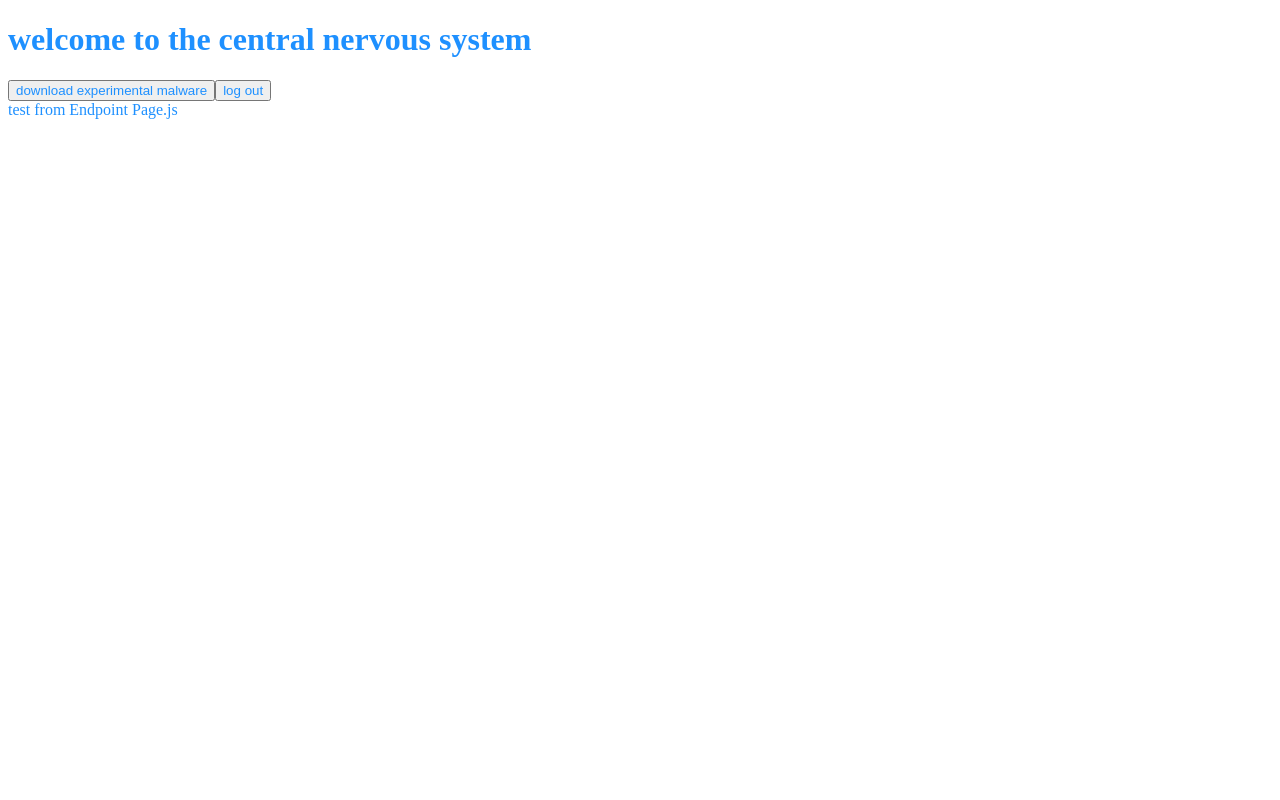
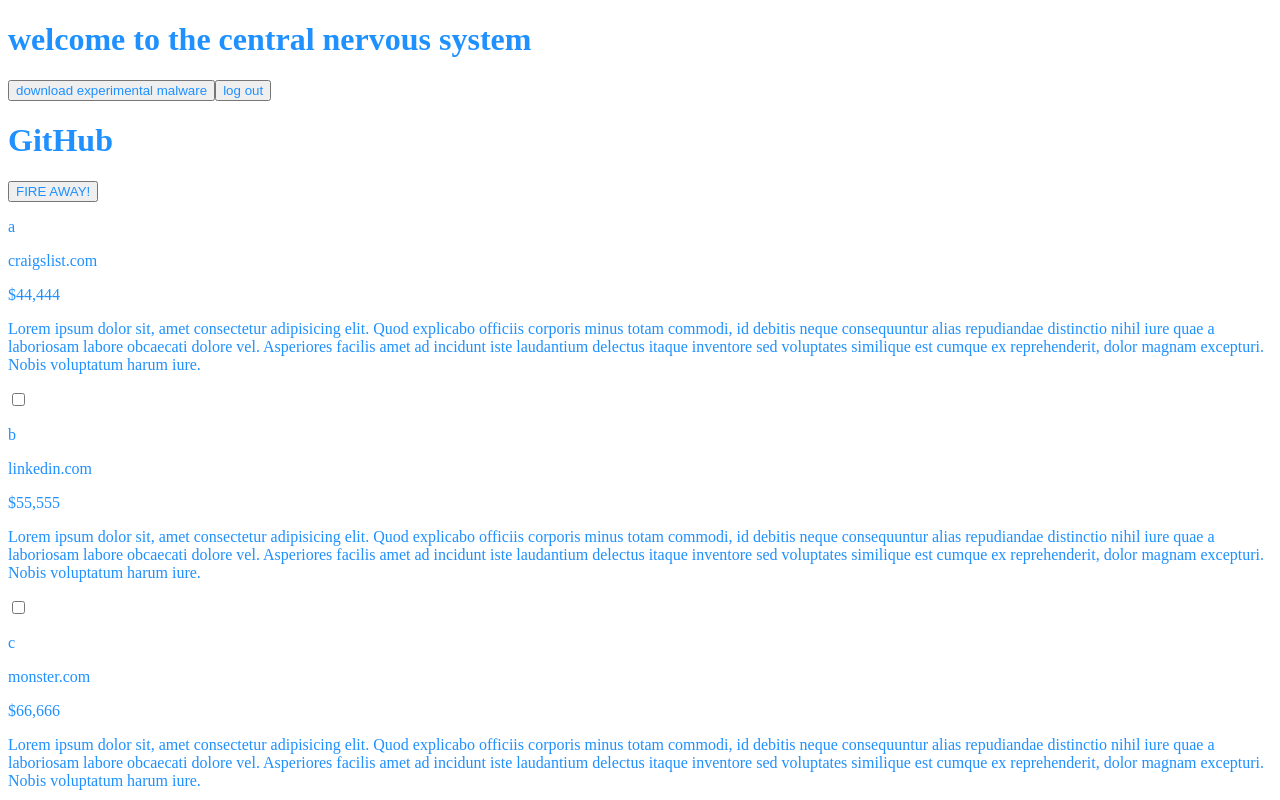
Before and after one commit to JS-Jr-Dev-Job-Board/admin-app, a React (Vite) app: page / in a window 1280 px wide. Shown: the top 800 px of the page. Built offline with nearby package versions, Linux system fonts and the light colour scheme; no server answers.

Commit message:
added uuidv4 to generate unique key components rendered when mapping.

```diff
--- a/package.json
+++ b/package.json
@@ -22,7 +22,9 @@
   "dependencies": {
     "@auth0/auth0-react": "^1.2.0",
     "react": "^17.0.1",
-    "react-dom": "^17.0.1"
+    "react-dom": "^17.0.1",
+    "u": "^0.1.0",
+    "uuid": "^8.3.2"
   },
   "devDependencies": {
     "parcel-bundler": "^1.3.1",
--- a/src/components/EndpointPage/EndpointPage.js
+++ b/src/components/EndpointPage/EndpointPage.js
@@ -1,9 +1,60 @@
-import React from 'react';
+import React, {useState} from "react";
+import PotentialJob from "./PotentialJob/PotentialJob";
+import {v4 as uuidv4} from 'uuid';
 
-const EndpointPage = props => {
+const dummydata = [
+  {
+    company: "a",
+    salary: "$44,444",
+    source: "craigslist.com",
+    description:
+      "Lorem ipsum dolor sit, amet consectetur adipisicing elit. Quod explicabo officiis corporis minus totam commodi, id debitis neque consequuntur alias repudiandae distinctio nihil iure quae a laboriosam labore obcaecati dolore vel. Asperiores facilis amet ad incidunt iste laudantium delectus itaque inventore sed voluptates similique est cumque ex reprehenderit, dolor magnam excepturi. Nobis voluptatum harum iure.",
+  },
+  {
+    company: "b",
+    salary: "$55,555",
+    source: "linkedin.com",
+    description:
+      "Lorem ipsum dolor sit, amet consectetur adipisicing elit. Quod explicabo officiis corporis minus totam commodi, id debitis neque consequuntur alias repudiandae distinctio nihil iure quae a laboriosam labore obcaecati dolore vel. Asperiores facilis amet ad incidunt iste laudantium delectus itaque inventore sed voluptates similique est cumque ex reprehenderit, dolor magnam excepturi. Nobis voluptatum harum iure.",
+  },
+  {
+    company: "c",
+    salary: "$66,666",
+    source: "monster.com",
+    description:
+      "Lorem ipsum dolor sit, amet consectetur adipisicing elit. Quod explicabo officiis corporis minus totam commodi, id debitis neque consequuntur alias repudiandae distinctio nihil iure quae a laboriosam labore obcaecati dolore vel. Asperiores facilis amet ad incidunt iste laudantium delectus itaque inventore sed voluptates similique est cumque ex reprehenderit, dolor magnam excepturi. Nobis voluptatum harum iure.",
+  },
+  {
+    company: "d",
+    salary: "$77,777",
+    source: "angel.co",
+    description:
+      "Lorem ipsum dolor sit, amet consectetur adipisicing elit. Quod explicabo officiis corporis minus totam commodi, id debitis neque consequuntur alias repudiandae distinctio nihil iure quae a laboriosam labore obcaecati dolore vel. Asperiores facilis amet ad incidunt iste laudantium delectus itaque inventore sed voluptates similique est cumque ex reprehenderit, dolor magnam excepturi. Nobis voluptatum harum iure.",
+  },
+];
+
+const EndpointPage = (props) => {
+  const [selectedListings, setSelectedListings] = useState();
+
+  const selectedJobHandler = (e) => {
+
+  }
+
+  const potentialJobs = dummydata.map((job) => {
+    return <PotentialJob data={job} key={uuidv4()}/>;
+  });
+
+
   return (
-    <div>test from Endpoint Page.js</div>
-  )
-}
+    <div>
+      <div className="top">
+        <h1>GitHub</h1> {/*props.site*/}
+        <button>FIRE AWAY!</button>
+      </div>
+      <div className="potentialListings"></div>
+      {potentialJobs}
+    </div>
+  );
+};
 
 export default EndpointPage;
--- /dev/null
+++ b/src/components/EndpointPage/PotentialJob/PotentialJob.js
@@ -0,0 +1,17 @@
+import React from 'react';
+
+const PotentialJob = props => {
+  const {company, salary, description, source} = props.data;
+console.log(props.asdf)
+  return(
+    <div>
+      <p>{company}</p>
+      <p>{source}</p>
+      <p>{salary}</p>
+      <p>{description}</p>
+      <input type="checkbox" name="approve" id="approve"/>
+    </div>
+  )
+}
+
+export default PotentialJob;
```
Also changed, not shown: 1 other file (tests, documents, lock files or other folders).
